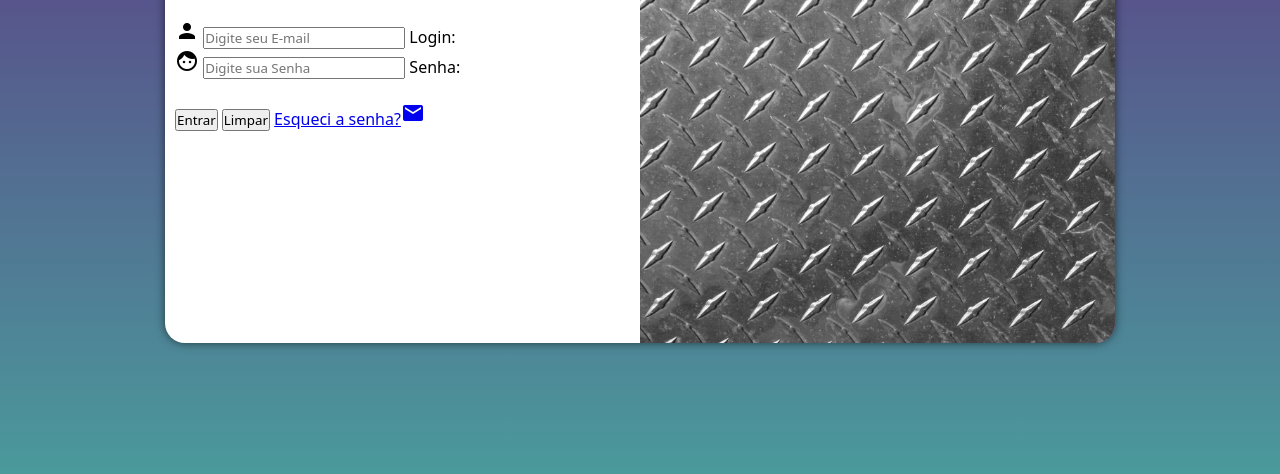
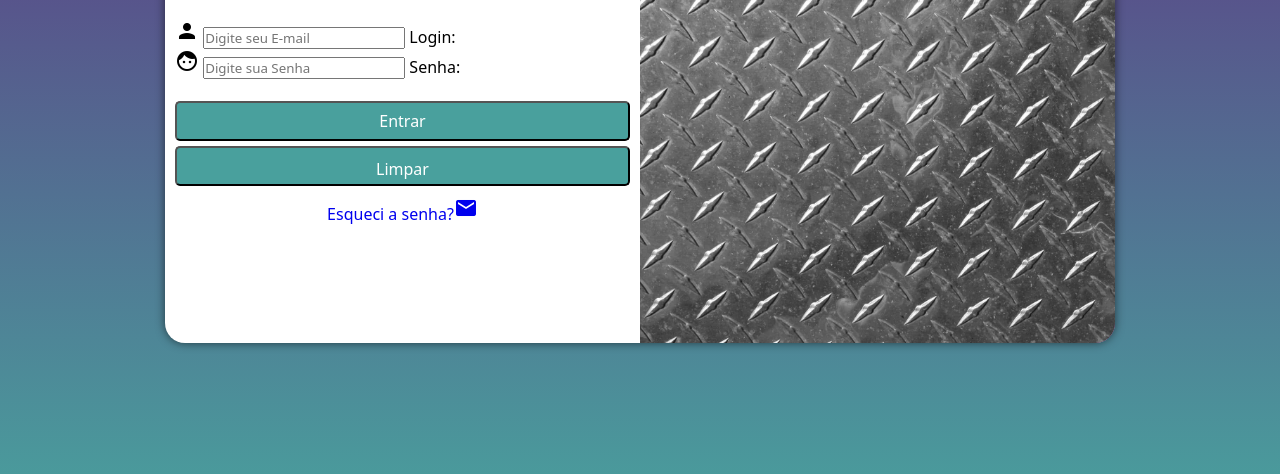
Before and after one commit to hugofob/projeto-login, a plain HTML site: page index.html in a window 1280 px wide. Shown: the part 282-756 px from the top of the page. Drawn offline with Linux system fonts and the light colour scheme.

Commit message:
atualização

```diff
--- a/estilos/style.css
+++ b/estilos/style.css
@@ -52,3 +52,42 @@ section#login > div#formulario{
     display: block;
     padding: 10px;
 }
+
+form > input[type=submit]{
+    display: block;
+    font-size: 1em;
+    width: 100%;
+    height: 40px;
+    background-color: #49a09d;
+    color: white;
+    border-radius: 5px;
+    cursor: pointer;
+}
+form > input[type=reset]{
+    display: block;
+    font-size: 1em;
+    width: 100%;
+    height: 40px;
+    padding-top: 5px;
+    margin-top: 5px;
+    background-color: #49a09d;
+    color: white;
+    border-radius: 5px;
+    cursor: pointer;
+}
+
+form > input[type=submit]:hover{
+    background-color: #1e403e98;
+}
+
+form > input[type=reset]:hover{
+    background-color: #1e403e98;
+}
+
+form > a{
+    display: block;
+    text-align: center;
+    text-decoration: none;
+    padding-top: 5px;
+    margin-top: 5px;
+}
```
